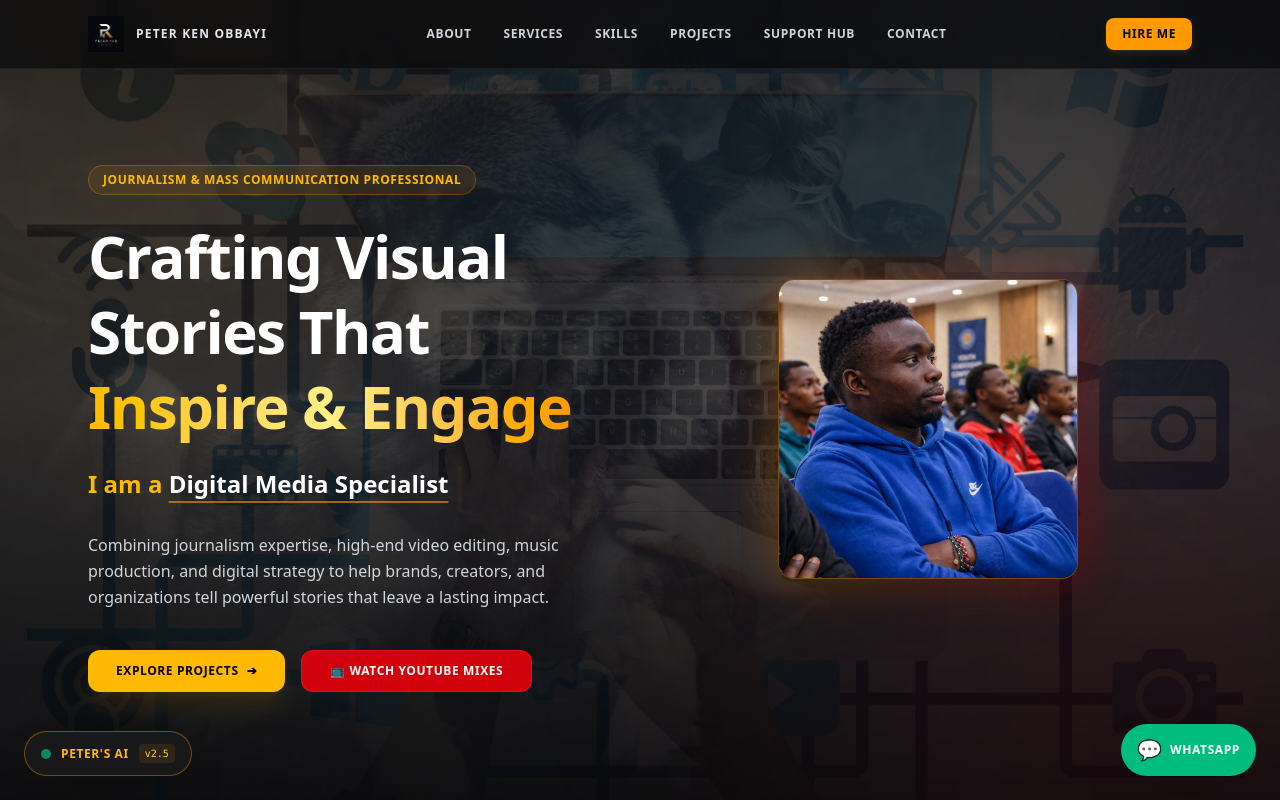
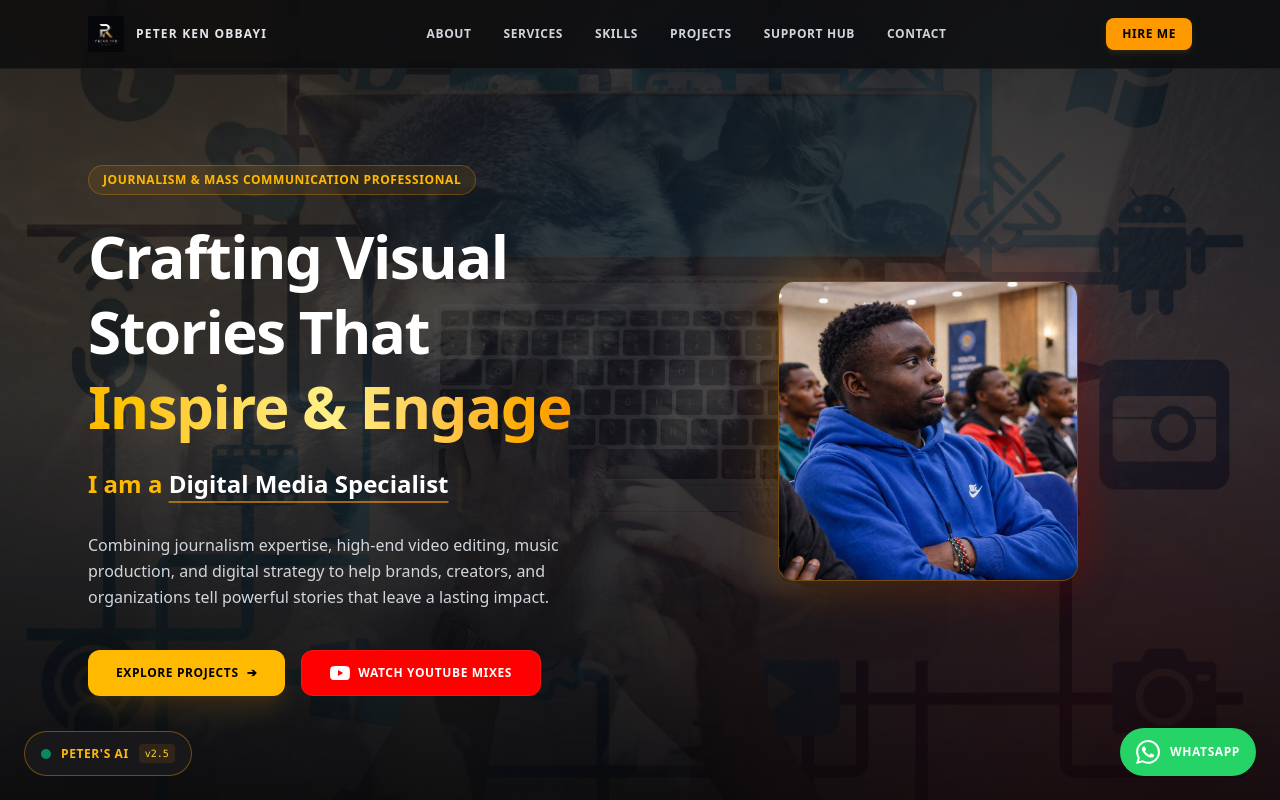
Before and after one commit to brianwaita88-sys/peter-portfolio, a Next.js app: page / in a window 1280 px wide. Shown: the top 800 px of the page. Built offline with nearby package versions, Linux system fonts and the light colour scheme.

Commit message:
feat: add official YouTube and WhatsApp branding icons

```diff
--- a/app/page.tsx
+++ b/app/page.tsx
@@ -119,6 +119,19 @@ const supportFaqs = [
   }
 ];
 
+// Helper components for SVG Icons
+const WhatsAppIcon = ({ className = "w-5 h-5" }: { className?: string }) => (
+  <svg className={className} fill="currentColor" viewBox="0 0 24 24">
+    <path d="M17.472 14.382c-.297-.149-1.758-.867-2.03-.967-.273-.099-.471-.148-.67.15-.197.297-.767.966-.94 1.164-.173.199-.347.223-.644.075-.297-.15-1.255-.463-2.39-1.475-.883-.788-1.48-1.761-1.653-2.059-.173-.297-.018-.458.13-.606.134-.133.298-.347.446-.52.149-.174.198-.298.298-.497.099-.198.05-.371-.025-.52-.075-.149-.669-1.612-.916-2.207-.242-.579-.487-.501-.669-.51l-.57-.01c-.198 0-.52.074-.792.372s-1.04 1.016-1.04 2.479 1.065 2.876 1.213 3.074c.149.198 2.095 3.2 5.076 4.487.709.306 1.263.489 1.694.626.712.226 1.36.194 1.872.118.571-.085 1.758-.719 2.006-1.413.248-.695.248-1.29.173-1.414-.074-.124-.272-.198-.57-.347m-5.421 7.403h-.004a9.87 9.87 0 01-5.031-1.378l-.361-.214-3.741.982.998-3.648-.235-.374a9.86 9.86 0 01-1.51-5.26c.001-5.45 4.436-9.884 9.888-9.884 2.64 0 5.122 1.03 6.988 2.898a9.825 9.825 0 012.893 6.994c-.003 5.45-4.437 9.884-9.885 9.884m8.413-18.297A11.815 11.815 0 0012.05 0C5.495 0 .16 5.335.157 11.892c-.001 2.096.547 4.142 1.588 5.945L.057 24l6.305-1.654a11.882 11.882 0 005.683 1.448h.005c6.554 0 11.89-5.335 11.893-11.893a11.821 11.821 0 00-3.48-8.413" />
+  </svg>
+);
+
+const YouTubeIcon = ({ className = "w-5 h-5" }: { className?: string }) => (
+  <svg className={className} fill="currentColor" viewBox="0 0 24 24">
+    <path d="M23.498 6.186a3.016 3.016 0 00-2.122-2.136C19.505 3.545 12 3.545 12 3.545s-7.505 0-9.377.505A3.017 3.017 0 00.502 6.186C0 8.07 0 12 0 12s0 3.93.502 5.814a3.016 3.016 0 002.122 2.136c1.871.505 9.376.505 9.376.505s7.505 0 9.377-.505a3.015 3.015 0 002.122-2.136C24 15.93 24 12 24 12s0-3.93-.502-5.814zM9.545 15.568V8.432L15.818 12l-6.273 3.568z" />
+  </svg>
+);
+
 export default function Home() {
   const whatsappNumber = "254707537823";
   const driveFolderLink = "https://drive.google.com/drive/folders/1T1pnLSosuZzPWkCvZGXqI7dcOThmAoPb?usp=sharing";
@@ -230,15 +243,15 @@ export default function Home() {
         <div className="absolute top-[45%] right-[-120px] w-[550px] h-[550px] bg-red-600/10 rounded-full blur-[150px]"></div>
       </div>
 
-      {/* Floating WhatsApp Action Button */}
+      {/* Floating WhatsApp Action Button with Official SVG Icon */}
       <a
         href={`https://wa.me/${whatsappNumber}?text=Hello%20Peter,%20I%20visited%20your%20website%20and%20would%20like%20to%20connect.`}
         target="_blank"
         rel="noopener noreferrer"
-        className="fixed bottom-6 right-6 z-40 bg-emerald-500 hover:bg-emerald-600 text-white font-bold px-4 py-3 rounded-full shadow-2xl flex items-center gap-2 transition duration-300 hover:scale-110 active:scale-95"
+        className="fixed bottom-6 right-6 z-40 bg-[#25D366] hover:bg-[#20ba5a] text-white font-bold px-4 py-3 rounded-full shadow-2xl flex items-center gap-2.5 transition duration-300 hover:scale-110 active:scale-95"
         aria-label="Contact Peter on WhatsApp"
       >
-        <span className="text-xl">💬</span>
+        <WhatsAppIcon className="w-6 h-6 fill-current" />
         <span className="hidden sm:inline text-xs uppercase tracking-wider">WhatsApp</span>
       </a>
 
@@ -308,9 +321,10 @@ export default function Home() {
               href={youtubeLink}
               target="_blank"
               rel="noopener noreferrer"
-              className="px-7 py-3 font-bold text-xs uppercase tracking-wider rounded-xl transition duration-300 hover:scale-105 bg-red-600/90 text-white hover:bg-red-600 flex items-center gap-2 border border-red-500/40"
+              className="px-7 py-3 font-bold text-xs uppercase tracking-wider rounded-xl transition duration-300 hover:scale-105 bg-[#FF0000] text-white hover:bg-[#cc0000] flex items-center gap-2 border border-red-500/40"
             >
-              📺 Watch YouTube Mixes
+              <YouTubeIcon className="w-5 h-5 fill-current" />
+              <span>Watch YouTube Mixes</span>
             </a>
           </div>
         </div>
@@ -550,9 +564,10 @@ export default function Home() {
                 href={`https://wa.me/${whatsappNumber}?text=Hello%20Peter,%20I%20would%20like%20to%20inquire%20about%20booking%20a%20service.`}
                 target="_blank"
                 rel="noopener noreferrer"
-                className="w-full sm:w-auto px-6 py-3.5 font-bold rounded-xl transition duration-300 hover:scale-105 flex items-center justify-center gap-2 text-xs uppercase tracking-wider bg-emerald-600 text-white hover:bg-emerald-500 shadow-lg shadow-emerald-600/10"
+                className="w-full sm:w-auto px-6 py-3.5 font-bold rounded-xl transition duration-300 hover:scale-105 flex items-center justify-center gap-2.5 text-xs uppercase tracking-wider bg-[#25D366] text-white hover:bg-[#20ba5a] shadow-lg shadow-emerald-600/10"
               >
-                💬 Direct WhatsApp
+                <WhatsAppIcon className="w-5 h-5 fill-current" />
+                <span>Direct WhatsApp</span>
               </a>
 
               <a
```
